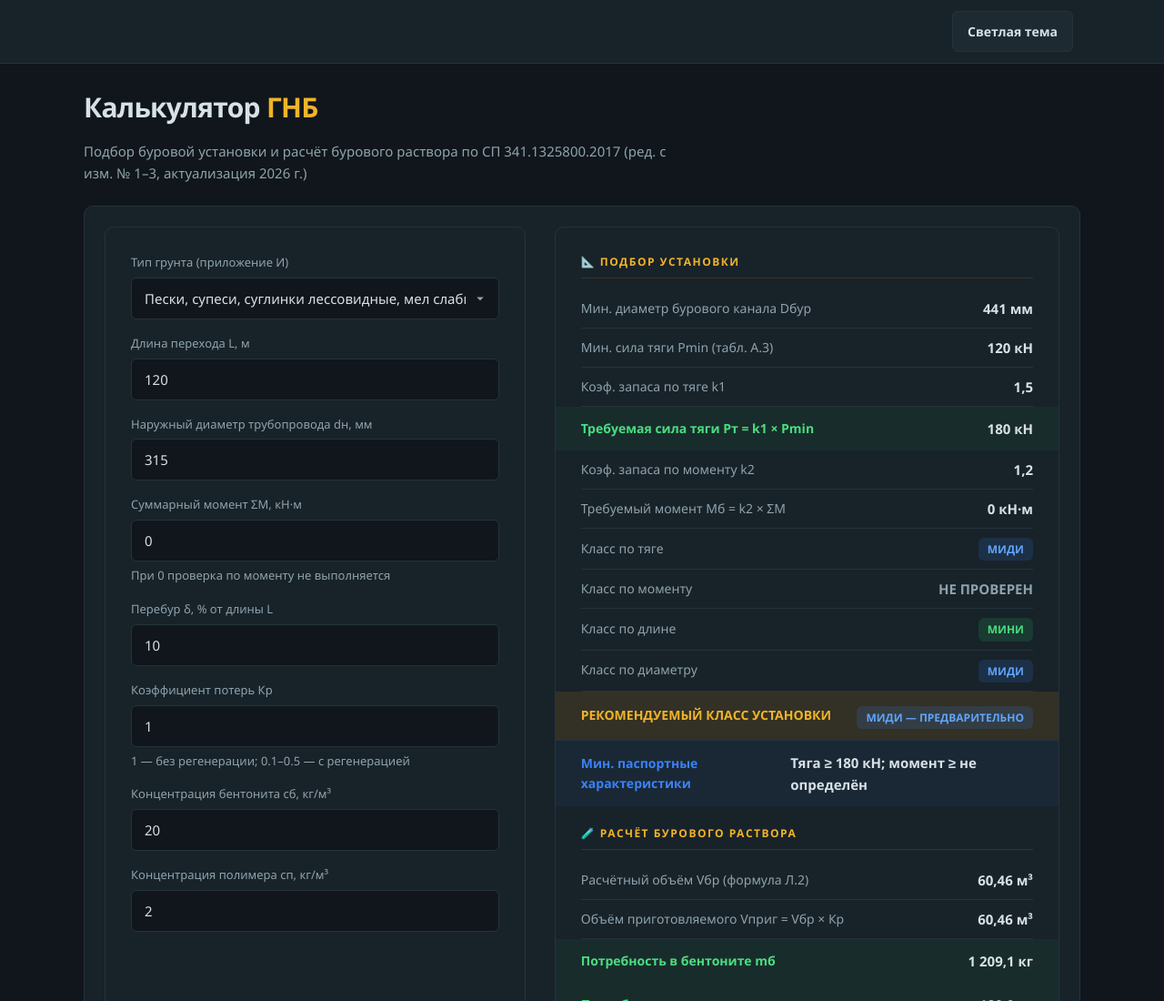
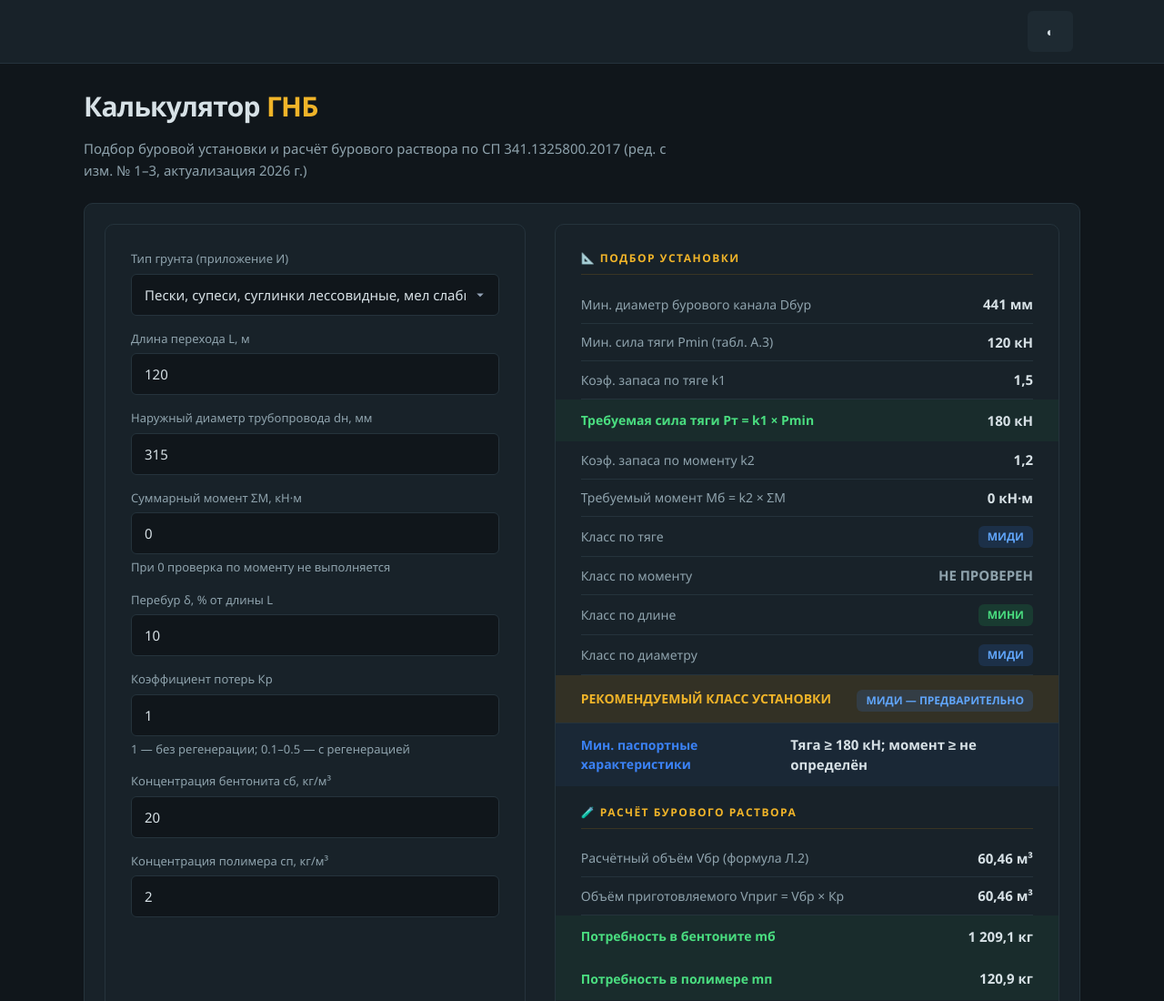
Before and after one commit to insafin356/insafin-calculators, a website: page index.html in a window 1280 px wide. Shown: the top 1100 px of the page at 91% size. Drawn offline with Linux system fonts and the light colour scheme.

Commit message:
Align theme icon and interface spacing with RNMC

```diff
--- a/sw.js
+++ b/sw.js
@@ -1,4 +1,4 @@
-const CACHE_NAME = 'rnmc-visual-review-20261116';
+const CACHE_NAME = 'rnmc-unified-icons-v1';
 const urlsToCache = [
   './',
   './index.html',
--- a/visual-theme.css
+++ b/visual-theme.css
@@ -10,3 +10,7 @@ body{font-family:'Segoe UI',Arial,sans-serif;background:var(--ui-bg);color:var(-
 :root{--bg:var(--ui-bg);--card:var(--ui-panel);--border:var(--ui-line);--text:var(--ui-text);--muted:var(--ui-muted);--dim:var(--ui-muted);--accent:var(--ui-accent)}.section{max-width:1160px}.section-title,.res-val{color:var(--ui-text)}.calc-wrap,.calc-form,.calc-results,.ref-content{border-radius:10px;background:var(--ui-panel);border-color:var(--ui-line)}.calc-wrap{padding:22px}.calc-group input,.calc-group select{background-color:var(--ui-bg);border-color:var(--ui-line);color:var(--ui-text);border-radius:6px}.btn{border-radius:6px;min-height:44px}.btn-primary{color:var(--ui-ink)}.footer{color:var(--ui-muted)}html[data-theme=light] .btn-excel,html[data-theme=light] .res-row.green .res-label{color:#267c44}html[data-theme=light] .class-mini{color:#267c44}html[data-theme=light] .class-midi{color:#2c5f7c}html[data-theme=light] .class-maxi{color:#805b00}html[data-theme=light] .class-mega{color:#b93c30}
 /* Typography and focus consistent with RNMC. */
 .section-title{font-size:30px;font-weight:600;letter-spacing:-.025em}.section-sub{font-size:15px;line-height:1.6;margin-bottom:24px}.calc-group label{font-size:13px;text-transform:none;letter-spacing:0;font-weight:500}.calc-group .hint{font-size:13px;opacity:1}.res-label{font-size:14px}.calc-note,.ref-table{font-size:13px}.calc-group input:focus,.calc-group select:focus{background:var(--ui-bg);outline:2px solid var(--ui-accent);outline-offset:2px}.calc-group select option{background:var(--ui-panel);color:var(--ui-text)}.btn-excel{background:var(--ui-accent);color:var(--ui-ink);border-color:var(--ui-accent)}html[data-theme=light] .btn-excel{color:var(--ui-ink)}.visual-toolbar{background:var(--ui-panel);border-bottom:1px solid var(--ui-line);max-width:none;padding:12px max(16px,calc((100% - 1080px)/2))}.section{padding-top:24px}@media(max-width:600px){.res-row{gap:12px;align-items:flex-start}.res-val{flex-shrink:0}.section-title{font-size:25px}.calc-form,.calc-results{padding:16px}.calc-wrap{padding:12px}}
+
+/* Exact RNMC theme control: symbol, ghost surface, keyboard focus. */
+#visual-theme{width:50px;min-width:50px;height:45px;min-height:44px;flex:none;padding:12px 18px;border:0;border-radius:6px;background:var(--ui-panel2);color:var(--ui-text);font:600 14px 'Segoe UI',Arial,sans-serif;line-height:21px}
+#visual-theme:hover{filter:brightness(1.1)}body{font:15px/1.5 'Segoe UI',Arial,sans-serif}button{font-family:'Segoe UI',Arial,sans-serif}footer{font-size:12px;line-height:1.5}
--- a/visual-theme.js
+++ b/visual-theme.js
@@ -1 +1 @@
-(()=>{const root=document.documentElement;let theme='dark';try{theme=localStorage.getItem('insafin-visual-theme')==='light'?'light':'dark'}catch{}const apply=()=>{root.dataset.theme=theme;root.classList.toggle('dark',theme==='dark');const b=document.getElementById('visual-theme');if(b){b.textContent=theme==='dark'?'Светлая тема':'Тёмная тема';b.setAttribute('aria-label','Переключить на '+(theme==='dark'?'светлую':'тёмную')+' тему')}document.querySelector('meta[name="theme-color"]')?.setAttribute('content',theme==='dark'?'#10161b':'#f2f4f4')};apply();document.addEventListener('DOMContentLoaded',()=>{const bar=document.createElement('div');bar.className='visual-toolbar';const b=document.createElement('button');b.id='visual-theme';b.type='button';bar.append(b);document.body.prepend(bar);b.addEventListener('click',()=>{theme=theme==='dark'?'light':'dark';try{localStorage.setItem('insafin-visual-theme',theme)}catch{}apply()});apply()})})();
+(()=>{const root=document.documentElement;let theme='dark';try{theme=localStorage.getItem('insafin-visual-theme')==='light'?'light':'dark'}catch{}const apply=()=>{root.dataset.theme=theme;root.classList.toggle('dark',theme==='dark');const b=document.getElementById('visual-theme');if(b){b.textContent='◐';b.title=theme==='dark'?'Включить светлую тему':'Включить тёмную тему';b.setAttribute('aria-label','Переключить на '+(theme==='dark'?'светлую':'тёмную')+' тему')}document.querySelector('meta[name="theme-color"]')?.setAttribute('content',theme==='dark'?'#10161b':'#f2f4f4')};apply();document.addEventListener('DOMContentLoaded',()=>{const bar=document.createElement('div');bar.className='visual-toolbar';const b=document.createElement('button');b.id='visual-theme';b.type='button';bar.append(b);document.body.prepend(bar);b.addEventListener('click',()=>{theme=theme==='dark'?'light':'dark';try{localStorage.setItem('insafin-visual-theme',theme)}catch{}apply()});apply()})})();
```
